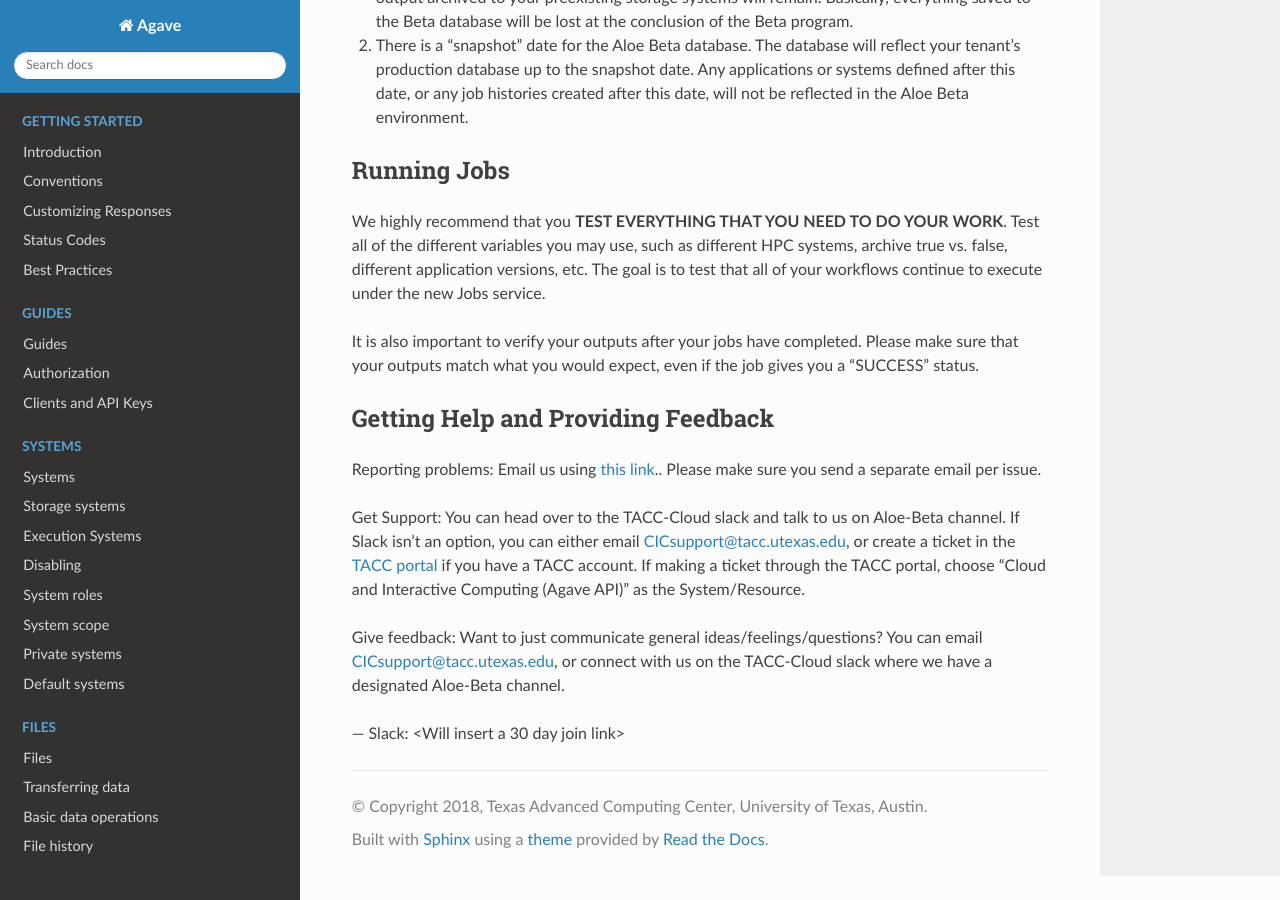
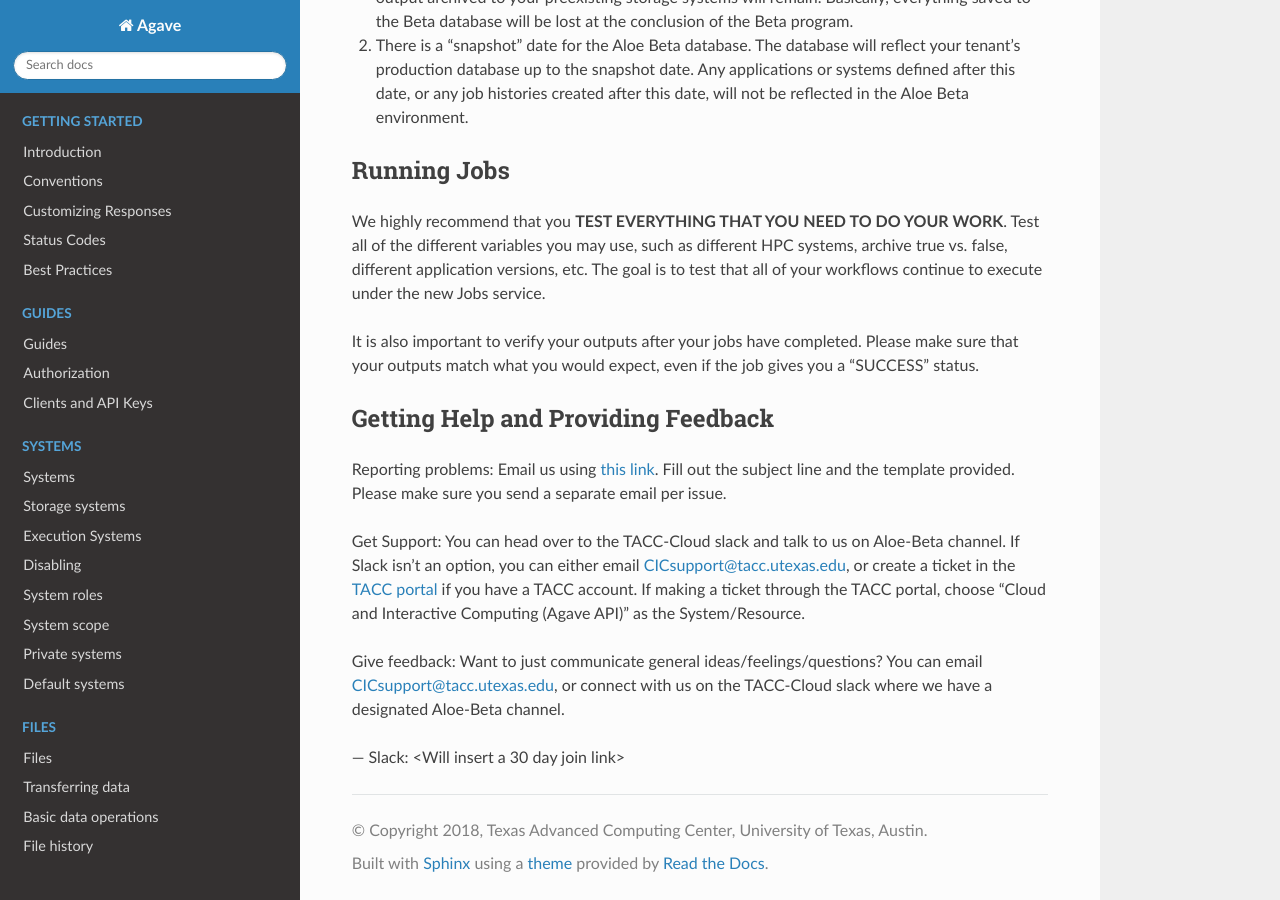
Before and after one commit to TACC-Cloud/agave-docs, a Sphinx documentation site: the page built from docs/agave/guides/jobs/aloe-beta-tester-guide.rst, in a window 1280 px wide and 900 px high, scrolled down 1619 px. Built offline with Sphinx 7.4.7 and the Read the Docs theme 2.0.0, drawn with Linux system fonts in a browser that asks for light colours; cross-references to code outside the pages are shown as plain code.

Commit message:
Update aloe-beta-tester-guide.rst

```diff
--- a/docs/agave/guides/jobs/aloe-beta-tester-guide.rst
+++ b/docs/agave/guides/jobs/aloe-beta-tester-guide.rst
@@ -69,7 +69,7 @@ It is also important to verify your outputs after your jobs have completed. Plea
 Getting Help and Providing Feedback
 -----------------------------------
 
-Reporting problems: Email us using `this link <mailto:cic@consult.tacc.utexas.edu?Subject=Aloe%20Bug%20Report:%20(Quick%20Description)&body=Created%20via%20email%0d%0d-------%0d%0dName:%0d%0d%0dTenant:%0d%0d%0dIssue%20Description%0d%0d%0dSteps%20to%20Reproduce:%0d%0d%0dActual%20Result:%0d%0d%0dExpected%20Result:%0d%0d%0dOther%20Information:>`_.. Please make sure you send a separate email per issue.
+Reporting problems: Email us using `this link <mailto:cic@consult.tacc.utexas.edu?Subject=Aloe%20Bug%20Report:%20(Quick%20Description)&body=Created%20via%20email%0d%0d-------%0d%0dName:%0d%0d%0dTenant:%0d%0d%0dIssue%20Description%0d%0d%0dSteps%20to%20Reproduce:%0d%0d%0dActual%20Result:%0d%0d%0dExpected%20Result:%0d%0d%0dOther%20Information:>`_. Fill out the subject line and the template provided. Please make sure you send a separate email per issue.
 
 
 Get Support: You can head over to the TACC-Cloud slack and talk to us on Aloe-Beta channel. If Slack isn’t an option, you can either email CICsupport@tacc.utexas.edu, or create a ticket in the `TACC portal <https://portal.tacc.utexas.edu/home>`_ if you have a TACC account. If making a ticket through the TACC portal, choose “Cloud and Interactive Computing (Agave API)” as the System/Resource.
```
